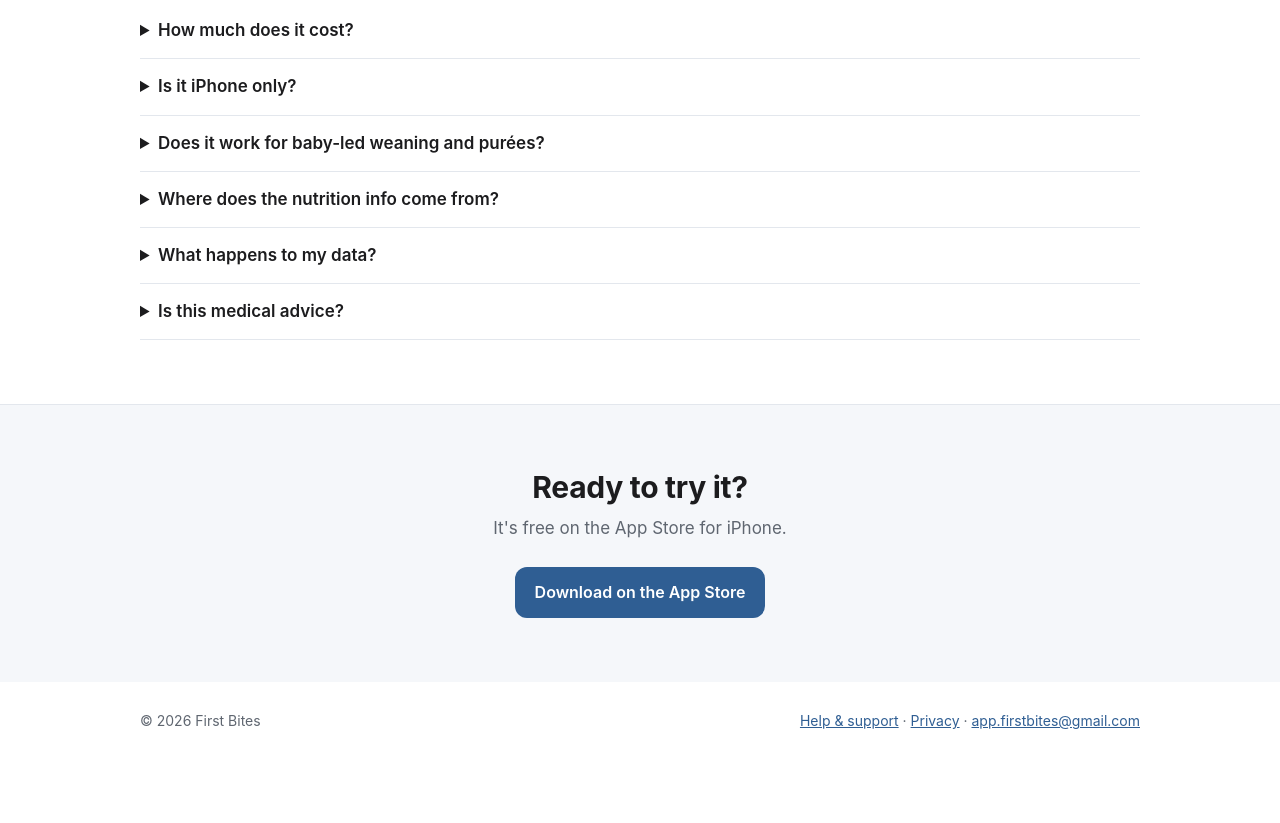
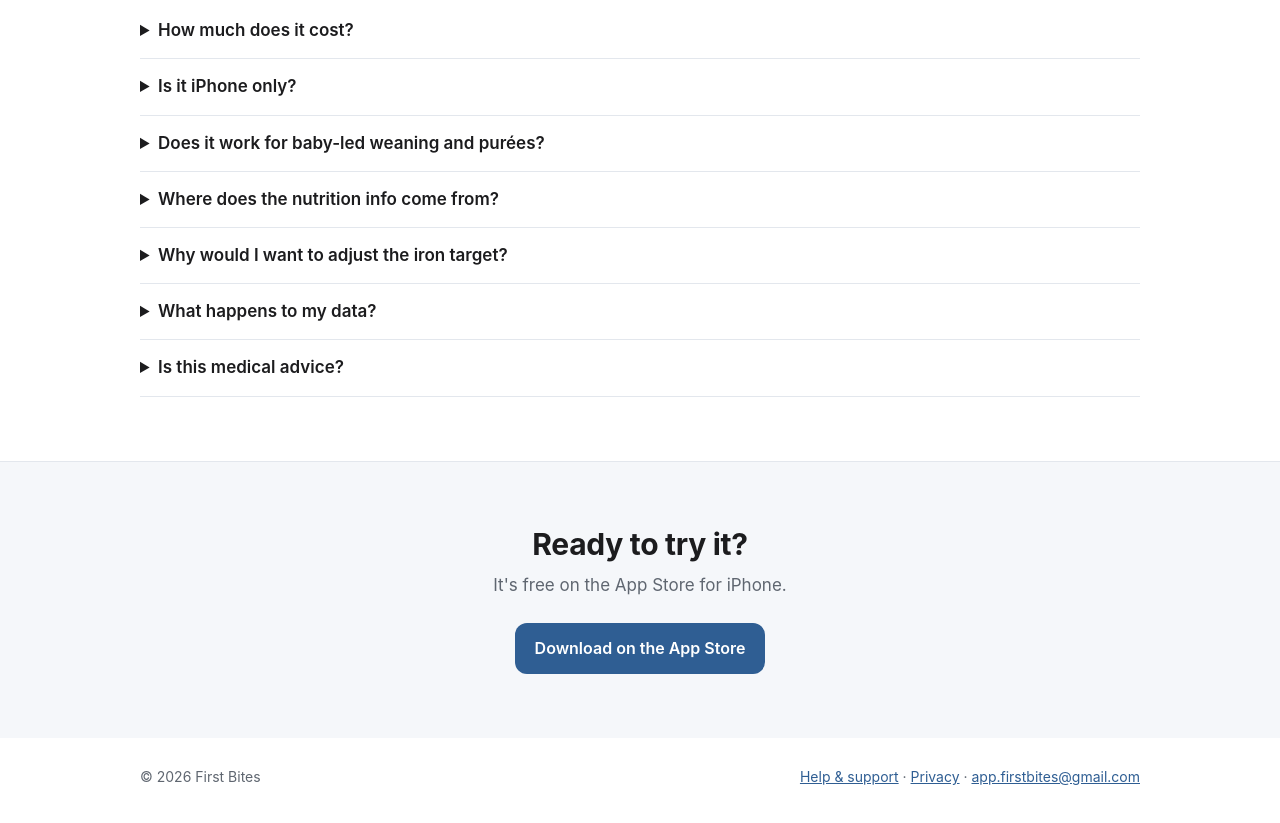
Before and after one commit to elizabethjane/firstbites, a plain HTML site: page index.html in a window 1280 px wide. Shown: the part 3624-4447 px from the top of the page. Before the commit the page ends 4397 px from the top, so only its background shows below. Drawn offline with Linux system fonts and the light colour scheme.

Commit message:
FAQ: adjusting the iron target

```diff
--- a/index.html
+++ b/index.html
@@ -149,6 +149,7 @@ footer .wrap{display:flex;flex-wrap:wrap;gap:8px 20px;justify-content:space-betw
     <details><summary>Is it iPhone only?</summary><p>For now, yes. It works on iPhones running iOS 17 or later.</p></details>
     <details><summary>Does it work for baby-led weaning and purées?</summary><p>Both. Meal ideas are tagged for finger foods, and spoon foods are in there too.</p></details>
     <details><summary>Where does the nutrition info come from?</summary><p>For whole foods, the USDA's FoodData Central database, the U.S. government's nutrient database. For pouches, jars and other packaged foods, each product's Nutrition Facts label. Labels rarely list vitamin C, so for those it's estimated from the ingredients, allowing for what heat processing destroys. The numbers are a rough guide, not a lab measurement.</p></details>
+    <details><summary>Why would I want to adjust the iron target?</summary><p>The default is a target for iron from food: 4–6 mg a day for babies on breast milk (or breast milk and formula), and 1–3 mg for formula-fed babies, since formula is iron-fortified. You might raise it if your baby eats mostly plant foods, because iron from plants is absorbed less well than iron from meat and fish. Or set it to whatever number your pediatrician gives you, for example after a low iron test. Iron drops aren't counted, so if your baby takes them, ask your pediatrician what food target makes sense.</p></details>
     <details><summary>What happens to my data?</summary><p>It stays on your phone and in your own iCloud, shared only with people you invite. No accounts, no tracking, nothing sent to us. <a href="privacy.html">Privacy policy</a>.</p></details>
     <details><summary>Is this medical advice?</summary><p>No. It's a tracking and planning helper based on published feeding guidance. Your pediatrician knows your baby best, especially around allergies, iron and supplements.</p></details>
   </div>
```
